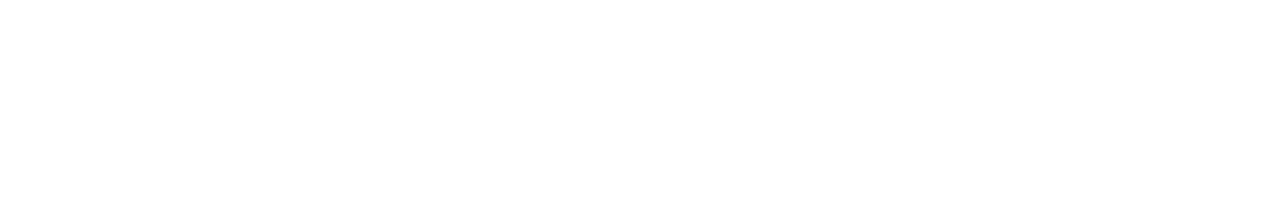
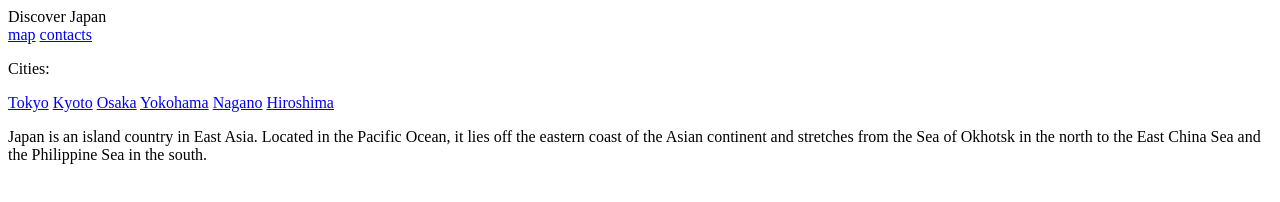
Before and after one commit to DmitriyShisterov/discoverJapan, a plain HTML site: page index.html in a window 1280 px wide. Drawn offline with Linux system fonts and the light colour scheme; a web font is replaced by a local one.

Commit message:
add .scss bem

```diff
--- a/index.html
+++ b/index.html
@@ -4,11 +4,39 @@
 <head>
     <meta charset="UTF-8">
     <meta name="viewport" content="width=device-width, initial-scale=1.0">
+    <link href="https://fonts.googleapis.com/css2?family=Mukta+Malar:wght@200;300;400;500;600;700;800&display=swap"
+        rel="stylesheet">
     <title>Discover Japan</title>
 </head>
 
 <body>
-    <div class="wrapper"></div>
+    <div class="wrapper">
+        <header class="header">
+            <div class="header__title">Discover Japan</div>
+            <nav class="header__nav">
+                <a class="header__link" href="#" target="_blank">map</a>
+                <a class="header__link" href="#" target="_blank">contacts</a>
+            </nav>
+        </header>
+        <div class="main-block">
+            <aside class="sidebar">
+                <p>Cities:</p>
+                <a class="sideBar__link" href="#" target="_blank">Tokyo</a>
+                <a class="sideBar__link" href="#" target="_blank">Kyoto</a>
+                <a class="sideBar__link" href="#" target="_blank">Osaka</a>
+                <a class="sideBar__link" href="#" target="_blank">Yokohama</a>
+                <a class="sideBar__link" href="#" target="_blank">Nagano</a>
+                <a class="sideBar__link" href="#" target="_blank">Hiroshima</a>
+            </aside>
+            <main class="main-content">
+                <p class="mainContent__p">Japan is an island country in East Asia. Located in the Pacific Ocean, it lies
+                    off
+                    the eastern coast of
+                    the Asian continent and stretches from the Sea of Okhotsk in the north to the East China Sea and the
+                    Philippine Sea in the south.</p>
+            </main>
+        </div>
+    </div>
 </body>
 
 </html>
--- /dev/null
+++ b/project/common.blocks/styles.scss
@@ -0,0 +1,13 @@
+/*variables*/
+$font-stack: 'Mukta Malar', sans-serif;
+$primary-color: #fff;
+
+body {
+    font: 100% $font-stack;
+    color: $primary-color;
+}
+.wrapper {
+    padding: 0 100px;
+    display: flex;
+    flex-direction: column;
+}
```
Also changed, not shown: css/header.css (added), css/main-block.css (added), css/main-content.css (added), css/sidebar.css (added), css/styles.css (added), project/common.blocks/header/header.scss (added), project/common.blocks/main-block/main-block.css (added), project/common.blocks/main-block/main-block.scss (added), project/common.blocks/main-content/main-content.scss (added), project/common.blocks/sidebar/sidebar.scss (added), project/common.blocks/styles.css (added), 1 other file.
